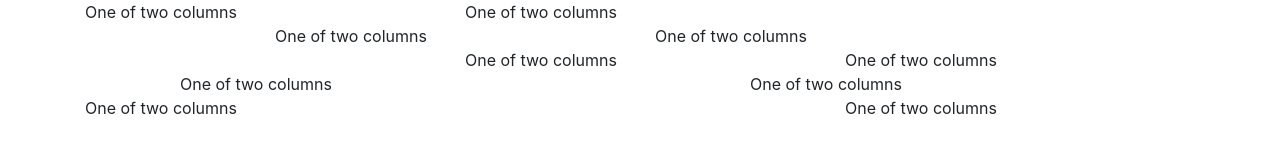
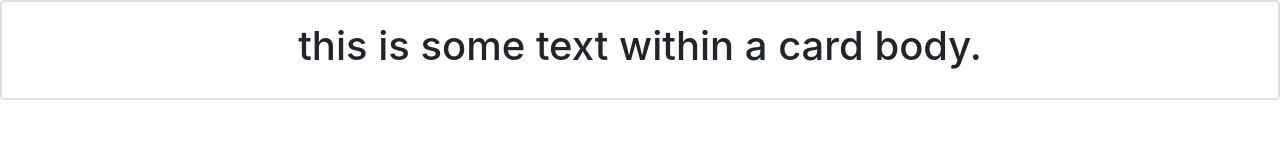
Before and after one commit to barrioso/bootstrapRepo, a plain HTML site: page Index.html in a window 1280 px wide. Drawn offline with nearby package versions, Linux system fonts and the light colour scheme.

Commit message:
adding new partiar scss file

```diff
--- a/Index.html
+++ b/Index.html
@@ -15,48 +15,13 @@
 
 <body>
 
-    <div class="container">
-        <div class="row justify-content-start">
-          <div class="col-4">
-            One of two columns
-          </div>
-          <div class="col-4">
-            One of two columns
-          </div>
-        </div>
-        <div class="row justify-content-center">
-          <div class="col-4">
-            One of two columns
-          </div>
-          <div class="col-4">
-            One of two columns
-          </div>
-        </div>
-        <div class="row justify-content-end">
-          <div class="col-4">
-            One of two columns
-          </div>
-          <div class="col-4">
-            One of two columns
-          </div>
-        </div>
-        <div class="row justify-content-around">
-          <div class="col-4">
-            One of two columns
-          </div>
-          <div class="col-4">
-            One of two columns
-          </div>
-        </div>
-        <div class="row justify-content-between">
-          <div class="col-4">
-            One of two columns
-          </div>
-          <div class="col-4">
-            One of two columns
-          </div>
+    <div class="card text-center">
+    <div class="card" >
+        <div class="card-body">
+          <h1>this is some text within a card body.</h1>
         </div>
       </div>
+    </div>
 
   <!-- Optional JavaScript -->
   <!-- jQuery first, then Popper.js, then Bootstrap JS -->
--- /dev/null
+++ b/_partial.scss
@@ -0,0 +1,4 @@
+body{
+    margin: 0;
+    padding: 0;
+}
```
